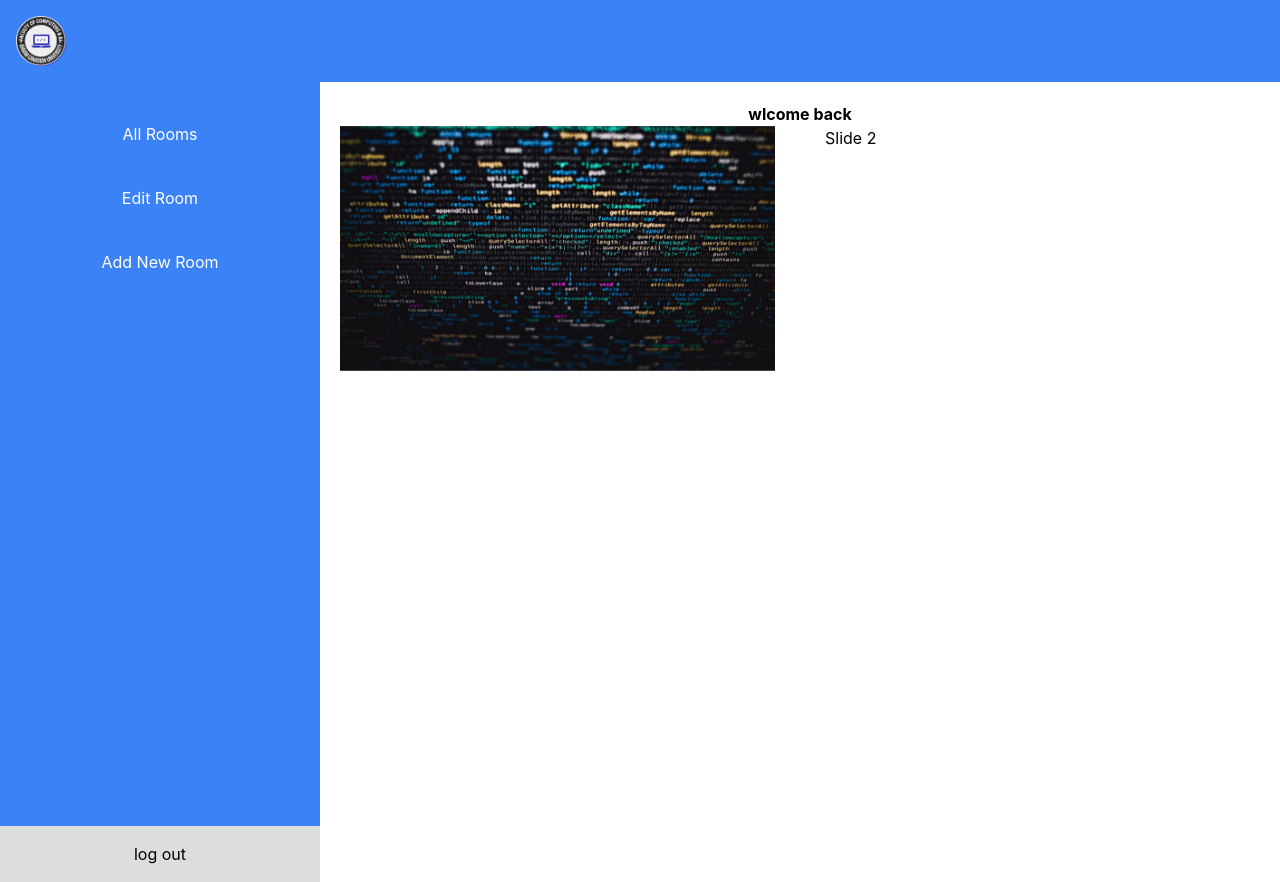
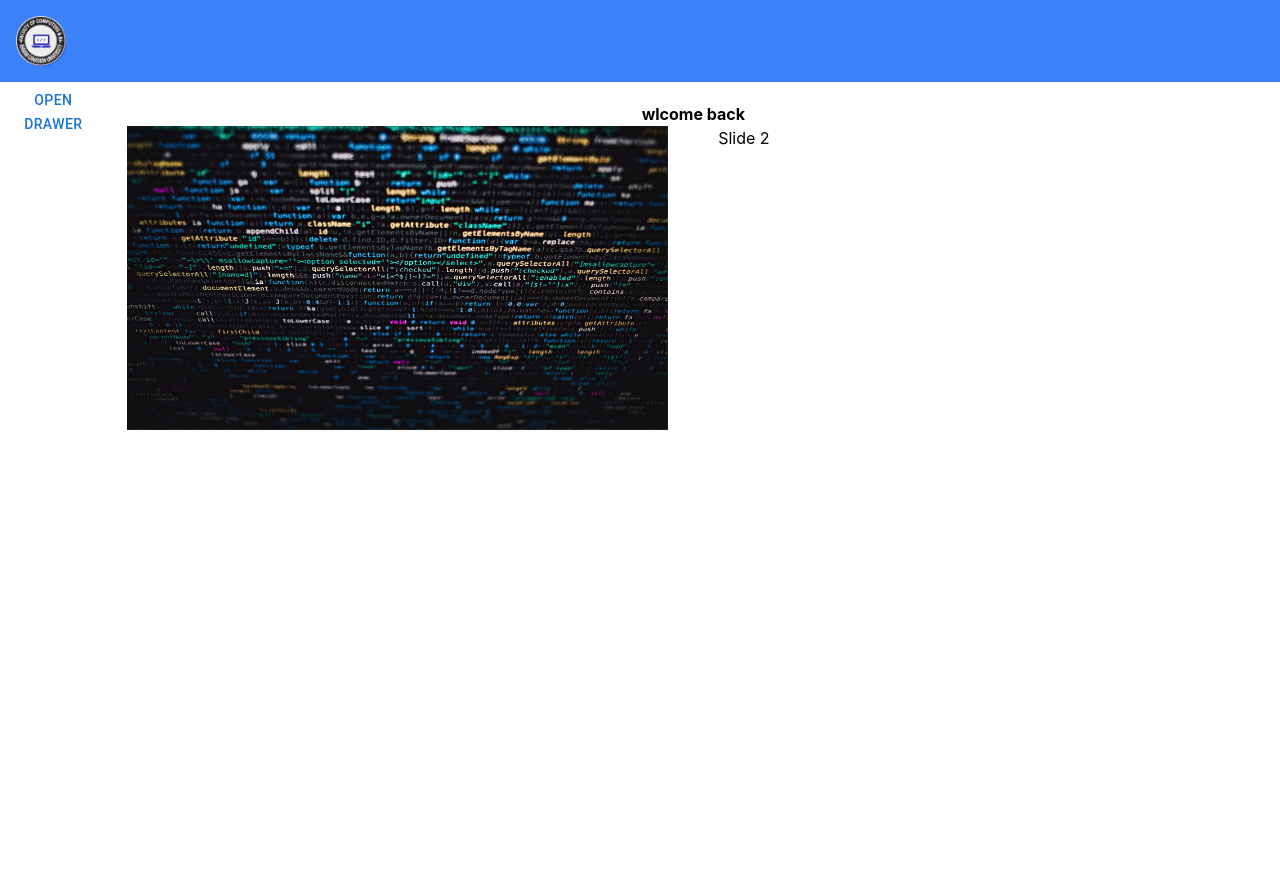
Before and after one commit to AbdElRahman9786/Lms, a React (Create React App) app: page /Home in a window 1280 px wide. Built offline with nearby package versions, Linux system fonts and the light colour scheme; the HTML template or start-up script is replaced by a standard one.

Commit message:
handel issues part 2

```diff
--- a/src/App.js
+++ b/src/App.js
@@ -2,11 +2,11 @@ import Form from './components/Log In/Form.jsx';
 import { Route, Routes } from 'react-router-dom';
 import RoleHome from './components/Role/RoleHome.jsx';
 import Navbar from './components/Navbar/NavBar.jsx';
-import Sidebar from './components/Role/Rolesidebar.jsx';
 import Allrooms from './components/Role/Rooms/Allrooms.jsx';
 import Editeroom from './components/Role/Rooms/Editeroom.jsx';
 import Addnewroom from './components/Role/Rooms/Addnewroom.jsx';
 import LogInProvider from './Context/logInContext.js';
+import ResponsiveAppBar from './components/Navbar/NavBar.jsx';
 
 
 function App() {
--- a/src/components/Role/RoleHome.jsx
+++ b/src/components/Role/RoleHome.jsx
@@ -4,6 +4,7 @@ import 'swiper/css';
 import img from '../../Images/wallpapersden.com_programming-coding-language_1920x1080.jpg'
 import 'swiper/css/autoplay'
 import Sidebar from './Rolesidebar';
+import TemporaryDrawer from './Rolesidebar';
 
 function Home(){
 
@@ -12,10 +13,10 @@ function Home(){
     return(
         <>
         <div className="grid grid-cols-12 grid-rows-2  h-screen ">
-          <div className="sidebar col-span-3 row-span-2 ">
-            <Sidebar/>
+          <div className="sidebar col-span-1 row-span-2 ">
+            <TemporaryDrawer/>
           </div>
-          <div className="main col-span-9 py-5 px-5">
+          <div className="main col-span-11 py-5 px-5">
             <h1 className="text-center font-bold">wlcome back </h1>
             <Swiper
       spaceBetween={50}
--- a/src/components/Role/Rolesidebar.jsx
+++ b/src/components/Role/Rolesidebar.jsx
@@ -1,17 +1,60 @@
-import { Link } from "react-router-dom";
+//
+import * as React from 'react';
+import Box from '@mui/material/Box';
+import Drawer from '@mui/material/Drawer';
+import Button from '@mui/material/Button';
+import List from '@mui/material/List';
+import Divider from '@mui/material/Divider';
+import ListItem from '@mui/material/ListItem';
+import ListItemButton from '@mui/material/ListItemButton';
+import ListItemIcon from '@mui/material/ListItemIcon';
+import ListItemText from '@mui/material/ListItemText';
+import InboxIcon from '@mui/icons-material/MoveToInbox';
+import MailIcon from '@mui/icons-material/Mail';
 
-function Sidebar(){
-    return(
-        <>
-        <div className="h-[100%] bg-blue-500 text-center text-white px-3 py-5 relative">
-            <Link to="/roles/allrooms" className="hover:bg-[#fff] hover:rounded-lg hover:text-black duration-300 px-3 py-5 block "><h3>All Rooms</h3></Link>
-            <Link to="/roles/editroom" className="hover:bg-[#fff] hover:rounded-lg hover:text-black duration-300 px-3 py-5 block "><h3>Edit Room</h3></Link>
-            <Link to="/roles/addnewroom" className="hover:bg-[#fff] hover:rounded-lg hover:text-black duration-300 px-3 py-5 block "><h3>Add New Room</h3></Link>
-<button className="absolute bottom-0  text-center left-0 py-4 w-[100%] bg-[#ddd]  text-black hover:bg-red-500 duration-300">log out</button>
-        </div>
+export default function TemporaryDrawer() {
+  const [open, setOpen] = React.useState(false);
 
+  const toggleDrawer = (newOpen) => () => {
+    setOpen(newOpen);
+  };
 
-        </>
-    )
+  const DrawerList = (
+    <Box sx={{ width: 250 }} role="presentation" onClick={toggleDrawer(false)}>
+      <List>
+        {['Inbox', 'Starred', 'Send email', 'Drafts'].map((text, index) => (
+          <ListItem key={text} disablePadding>
+            <ListItemButton>
+              <ListItemIcon>
+                {index % 2 === 0 ? <InboxIcon /> : <MailIcon />}
+              </ListItemIcon>
+              <ListItemText primary={text} />
+            </ListItemButton>
+          </ListItem>
+        ))}
+      </List>
+      <Divider />
+      <List>
+        {['All mail', 'Trash', 'Spam'].map((text, index) => (
+          <ListItem key={text} disablePadding>
+            <ListItemButton>
+              <ListItemIcon>
+                {index % 2 === 0 ? <InboxIcon /> : <MailIcon />}
+              </ListItemIcon>
+              <ListItemText primary={text} />
+            </ListItemButton>
+          </ListItem>
+        ))}
+      </List>
+    </Box>
+  );
+
+  return (
+    <div>
+      <Button onClick={toggleDrawer(true)} className='fixed top-[50%]'>Open drawer</Button>
+      <Drawer open={open} onClose={toggleDrawer(false)}>
+        {DrawerList}
+      </Drawer>
+    </div>
+  );
 }
-export default Sidebar;
--- a/src/components/Role/Rooms/Allrooms.jsx
+++ b/src/components/Role/Rooms/Allrooms.jsx
@@ -10,6 +10,8 @@ import Button from '@mui/material/Button';
 import DeleteIcon from '@mui/icons-material/Delete';
 import { ButtonGroup } from "@mui/material";
 import ModeEditIcon from '@mui/icons-material/ModeEdit';
+import SearchIcon from '@mui/icons-material/Search';
+import TextField from '@mui/material/TextField';
 
 
 function Allrooms() {
@@ -99,29 +101,33 @@ function handeldelete(){
 
   return (
     <>
-      <div className="mt-5   px-5">
-      <div className="container mx-auto">
+      <div className="  ">
+
+      <div className="container p-10 col-span-10 sm:col-span-12">
         <form onSubmit={handelSearch} className="mb-9 w-1/2 mx-auto flex justify-center items-center">
-          <input
+          <TextField
             type="number"
             name="searchQuery"
             onChange={(e) => setSearchValues(e.target.value)}
-            className="mx-auto w-1/2 px-8 py-1  border-2 flex-1 "
-            placeholder="Enter search values"
+            size="small"
+            fullWidth
+            label="Enter search values"
           />
-          <button type="submit" className='bg-[#3b82f6]  px-3 py-1 '>
-          <FontAwesomeIcon icon={faSearch} className="text-white text-xl   " />
-          </button>
+          <Button type="submit" size="large" onSubmit={()=>handelSearch} variant="contained" color="info" >
+          <SearchIcon />
+          </Button>
 
         </form>
         <Link
           to="/addnewroom"
-          className="w-[50%] bg-[#0f47ad] text-white hover:bg-green-400 duration-200  block py-2 text-center mx-auto mb-10"
+          className="w-[50%]  text-white   block py-2 text-center mx-auto mb-10"
         >
+         <Button variant="contained" color="info" className="w-[100%]">
           Add
+         </Button>
         </Link>
 
-        <table className="max-w-[100%] w-full text-sm  text-gray-500 dark:text-gray-400 text-center table-fixed">
+        <table className=" w-[100%] text-sm mx-auto text-gray-500 dark:text-gray-400 text-center table-auto border-2 ">
           <thead className="text-xs text-gray-700 uppercase bg-gray-50 dark:bg-gray-700 dark:text-gray-400">
             <tr>
 
@@ -164,12 +170,6 @@ function handeldelete(){
 </Button>
         </Link>
 
-        {/* <button
-          className="font-medium text-red-600 dark:text-blue-500 hover:underline ml-1"
-          onClick={() => delteroom(el.roomNumber)}
-        >
-          Delete
-        </button> */}
         <Button onClick={() => delteroom(el.roomNumber)} color="error" variant="contained"size="small" startIcon={<DeleteIcon fontSize="small"/>}>
   Delete
 </Button>
@@ -183,7 +183,7 @@ function handeldelete(){
           </tbody>
         </table>
 {more?<button className="text-center w-[100%]" onClick={()=>handelTakeandSkip()} >see more</button>:<h1 className="text-center w-[100%]">no more data</h1>}
-        {/* <button className="text-center w-[100%]" onClick={()=>handelTakeandSkip()} >see more</button> */}
+
         </div>
       </div>
     </>
```
